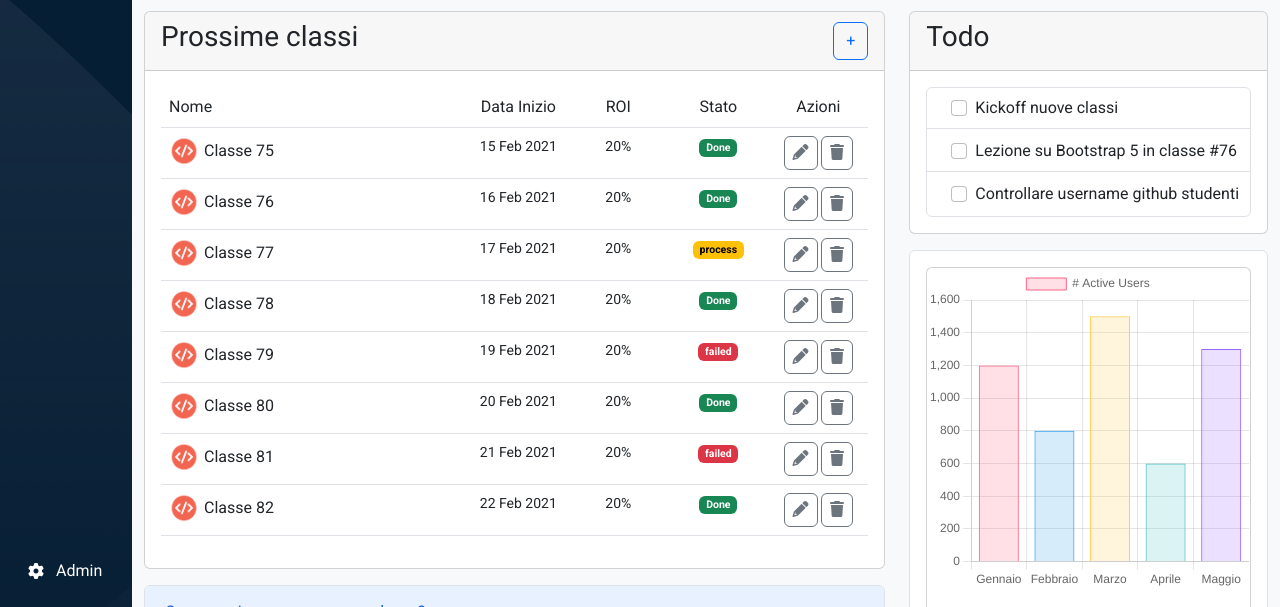
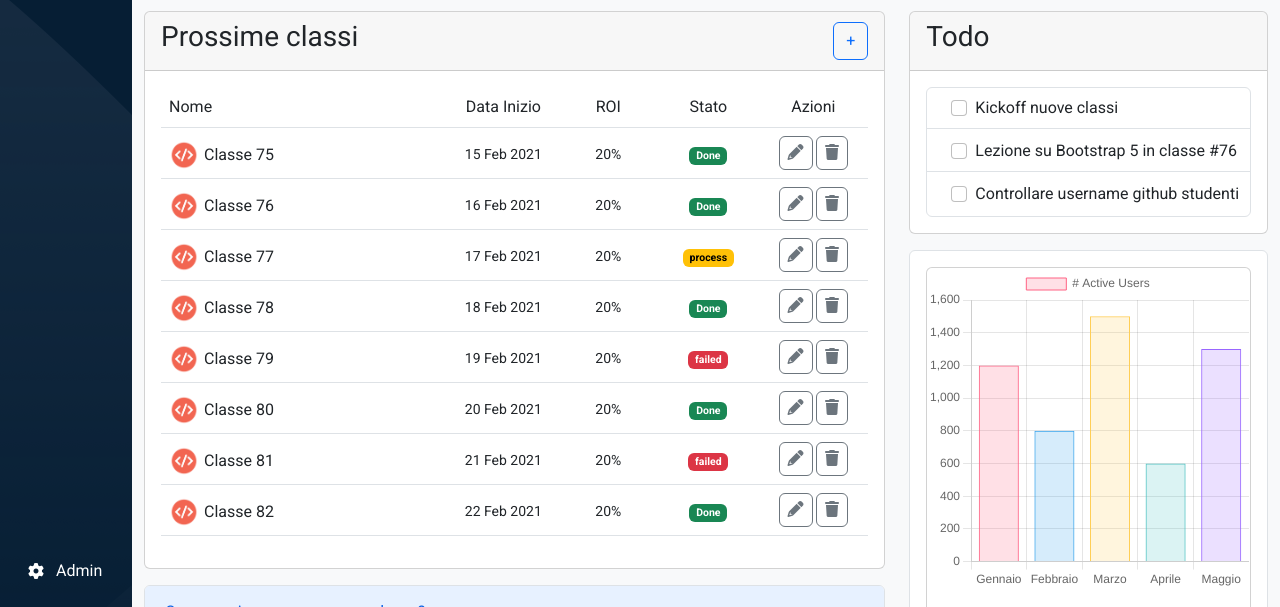
Before and after one commit to RaimondoCosma/html-css-bootstrap-dashboard, a plain HTML site: page index.html in a window 1280 px wide. Shown: the part 193-800 px from the top of the page. Drawn offline with nearby package versions, Linux system fonts and the light colour scheme.

Commit message:
Allinea elementi nella tabella

```diff
--- a/css/style.css
+++ b/css/style.css
@@ -37,6 +37,9 @@ a {
     width: 10%;
     min-width: 6.25rem;
 }
+.ms-min-width-110 {
+    min-width: 6.875rem;
+}
 .badge {
     cursor: pointer;
 }
@@ -50,7 +53,7 @@ a {
 }
 .ms-calendar {
     position: absolute;
-    right: 0;
+    right: .625rem;
     top: 2.625rem;
     color: grey;
 }
--- a/index.html
+++ b/index.html
@@ -152,6 +152,7 @@
                     <div class="row">
                         <!-- main col-8 -->
                         <div class="col-12 col-lg-8 py-3">
+                            <!-- Table Section -->
                             <div class="card position-relative">
                                 <h5 class="card-header fs-3 pb-3">Prossime classi</h5>
                                 <div class="text-end absolute"><button type="button" data-bs-toggle="offcanvas" data-bs-target="#offcanvas" class="btn btn-outline-primary">+</button></div>
@@ -168,65 +169,66 @@
                                         </thead>
                                         <tbody>
                                             <tr>
-                                                <td scope="col"><span class="ms-boolean-class ms-table-auto fs-6">Classe 75</span></td>
-                                                <td scope="col" class="d-none d-lg-table-cell ms-min-width-110 text-center">15 Feb 2021</td>
-                                                <td scope="col" class="d-none d-sm-table-cell ms-min-width-100 text-center">20%</td>
-                                                <td scope="col" class="ms-min-width-100 text-center"><span class="badge text-bg-success">Done</span></td>
+                                                <td scope="col"><span class="ms-min-width-110 ms-boolean-class ms-table-auto fs-6 pt-1">Classe 75</span></td>
+                                                <td scope="col" class="d-none d-lg-table-cell ms-min-width-110 text-center pt-3">15 Feb 2021</td>
+                                                <td scope="col" class="d-none d-sm-table-cell ms-min-width-100 text-center pt-3">20%</td>
+                                                <td scope="col" class="ms-min-width-100 text-center pt-3"><span class="badge text-bg-success">Done</span></td>
                                                 <td scope="col" class="ms-min-width-110 text-center"><button type="button" class="btn btn-outline-secondary px-2 py-1"><i class="fa-solid fa-pencil"></i></button> <button type="button" class="btn px-2 py-1 btn-outline-secondary"><i class="fa-solid fa-trash"></i></button></td>
                                             </tr>
                                             <tr>
-                                                <td scope="col"><span class="ms-boolean-class fs-6">Classe 76</span></td>
-                                                <td class="d-none d-lg-table-cell ms-min-width-110 text-center">16 Feb 2021</td>
-                                                <td class="d-none d-sm-table-cell ms-min-width-100 text-center">20%</td>
-                                                <td class="ms-min-width-100 text-center"><span class="badge text-bg-success">Done</span></td>
+                                                <td scope="col"><span class="ms-min-width-110 ms-boolean-class fs-6 pt-1">Classe 76</span></td>
+                                                <td class="d-none d-lg-table-cell ms-min-width-110 text-center pt-3">16 Feb 2021</td>
+                                                <td class="d-none d-sm-table-cell ms-min-width-100 text-center pt-3">20%</td>
+                                                <td class="ms-min-width-100 text-center pt-3"><span class="badge text-bg-success">Done</span></td>
                                                 <td class="ms-min-width-110 text-center"><button type="button" class="btn px-2 py-1 btn-outline-secondary"><i class="fa-solid fa-pencil"></i></button> <button type="button" class="btn px-2 py-1 btn-outline-secondary"><i class="fa-solid fa-trash"></i></button></td>
                                             </tr>
                                             <tr>
-                                                <td scope="col"><span class="ms-boolean-class fs-6">Classe 77</span></td>
-                                                <td class="d-none d-lg-table-cell ms-min-width-110 text-center">17 Feb 2021</td>
-                                                <td class="d-none d-sm-table-cell ms-min-width-100 text-center">20%</td>
-                                                <td class="ms-min-width-100 text-center"><span class="badge text-bg-warning">process</span></td>
+                                                <td scope="col"><span class="ms-min-width-110 ms-boolean-class fs-6 pt-1">Classe 77</span></td>
+                                                <td class="d-none d-lg-table-cell ms-min-width-110 text-center pt-3">17 Feb 2021</td>
+                                                <td class="d-none d-sm-table-cell ms-min-width-100 text-center pt-3">20%</td>
+                                                <td class="ms-min-width-100 text-center pt-3"><span class="badge text-bg-warning">process</span></td>
                                                 <td class="ms-min-width-110 text-center"><button type="button" class="btn px-2 py-1 btn-outline-secondary"><i class="fa-solid fa-pencil"></i></button> <button type="button" class="btn px-2 py-1 btn-outline-secondary"><i class="fa-solid fa-trash"></i></button></td>
                                             </tr>
                                             <tr>
-                                                <td scope="col"><span class="ms-boolean-class fs-6">Classe 78</span></td>
-                                                <td class="d-none d-lg-table-cell ms-min-width-110 text-center">18 Feb 2021</td>
-                                                <td class="d-none d-sm-table-cell ms-min-width-100 text-center">20%</td>
-                                                <td class="ms-min-width-100 text-center"><span class="badge text-bg-success">Done</span></td>
+                                                <td scope="col"><span class="ms-min-width-110 ms-boolean-class fs-6 pt-1">Classe 78</span></td>
+                                                <td class="d-none d-lg-table-cell ms-min-width-110 text-center pt-3">18 Feb 2021</td>
+                                                <td class="d-none d-sm-table-cell ms-min-width-100 text-center pt-3">20%</td>
+                                                <td class="ms-min-width-100 text-center pt-3"><span class="badge text-bg-success">Done</span></td>
                                                 <td class="ms-min-width-110 text-center"><button type="button" class="btn px-2 py-1 btn-outline-secondary"><i class="fa-solid fa-pencil"></i></button> <button type="button" class="btn px-2 py-1 btn-outline-secondary"><i class="fa-solid fa-trash"></i></button></td>
                                             </tr>
                                             <tr>
-                                                <td scope="col"><span class="ms-boolean-class fs-6">Classe 79</span></td>
-                                                <td scope="col" class="d-none d-lg-table-cell ms-min-width-110 text-center">19 Feb 2021</td>
-                                                <td scope="col" class="d-none d-sm-table-cell ms-min-width-100 text-center">20%</td>
-                                                <td scope="col" class="ms-min-width-100 text-center"><span class="badge text-bg-danger">failed</span></td>
+                                                <td scope="col"><span class="ms-min-width-110 ms-boolean-class fs-6 pt-1">Classe 79</span></td>
+                                                <td scope="col" class="d-none d-lg-table-cell ms-min-width-110 text-center pt-3">19 Feb 2021</td>
+                                                <td scope="col" class="d-none d-sm-table-cell ms-min-width-100 text-center pt-3">20%</td>
+                                                <td scope="col" class="ms-min-width-100 text-center pt-3"><span class="badge text-bg-danger">failed</span></td>
                                                 <td scope="col" class="ms-min-width-110 text-center"><button type="button" class="btn px-2 py-1 btn-outline-secondary"><i class="fa-solid fa-pencil"></i></button> <button type="button" class="btn px-2 py-1 btn-outline-secondary"><i class="fa-solid fa-trash"></i></button></td>
                                             </tr>
                                             <tr>
-                                                <td scope="col"><span class="ms-boolean-class fs-6">Classe 80</span></td>
-                                                <td class="d-none d-lg-table-cell ms-min-width-110 text-center">20 Feb 2021</td>
-                                                <td class="d-none d-sm-table-cell ms-min-width-100 text-center">20%</td>
-                                                <td class="ms-min-width-100 text-center"><span class="badge text-bg-success">Done</span></td>
+                                                <td scope="col"><span class="ms-min-width-110 ms-boolean-class fs-6 pt-1">Classe 80</span></td>
+                                                <td class="d-none d-lg-table-cell ms-min-width-110 text-center pt-3">20 Feb 2021</td>
+                                                <td class="d-none d-sm-table-cell ms-min-width-100 text-center pt-3">20%</td>
+                                                <td class="ms-min-width-100 text-center pt-3"><span class="badge text-bg-success">Done</span></td>
                                                 <td class="ms-min-width-110 text-center"><button type="button" class="btn px-2 py-1 btn-outline-secondary"><i class="fa-solid fa-pencil"></i></button> <button type="button" class="btn px-2 py-1 btn-outline-secondary"><i class="fa-solid fa-trash"></i></button></td>
                                             </tr>
                                             <tr>
-                                                <td scope="col"><span class="ms-boolean-class fs-6">Classe 81</span></td>
-                                                <td class="d-none d-lg-table-cell ms-min-width-110 text-center">21 Feb 2021</td>
-                                                <td class="d-none d-sm-table-cell ms-min-width-100 text-center">20%</td>
-                                                <td class="ms-min-width-100 text-center"><span class="badge text-bg-danger">failed</span></td>
+                                                <td scope="col"><span class="ms-min-width-110 ms-boolean-class fs-6 pt-1">Classe 81</span></td>
+                                                <td class="d-none d-lg-table-cell ms-min-width-110 text-center pt-3 pt-3">21 Feb 2021</td>
+                                                <td class="d-none d-sm-table-cell ms-min-width-100 text-center pt-3">20%</td>
+                                                <td class="ms-min-width-100 text-center pt-3"><span class="badge text-bg-danger">failed</span></td>
                                                 <td class="ms-min-width-110 text-center"><button type="button" class="btn px-2 py-1 btn-outline-secondary"><i class="fa-solid fa-pencil"></i></button> <button type="button" class="btn px-2 py-1 btn-outline-secondary"><i class="fa-solid fa-trash"></i></button></td>
                                             </tr>
                                             <tr>
-                                                <td scope="col"><span class="ms-boolean-class fs-6">Classe 82</span></td>
-                                                <td class="d-none d-lg-table-cell ms-min-width-110 text-center">22 Feb 2021</td>
-                                                <td class="d-none d-sm-table-cell ms-min-width-100 text-center">20%</td>
-                                                <td class="ms-min-width-100 text-center"><span class="badge text-bg-success">Done</span></td>
+                                                <td scope="col"><span class="ms-min-width-110 ms-boolean-class fs-6 pt-1">Classe 82</span></td>
+                                                <td class="d-none d-lg-table-cell ms-min-width-110 text-center pt-3">22 Feb 2021</td>
+                                                <td class="d-none d-sm-table-cell ms-min-width-100 text-center pt-3">20%</td>
+                                                <td class="ms-min-width-100 text-center pt-3"><span class="badge text-bg-success">Done</span></td>
                                                 <td class="ms-min-width-110 text-center"><button type="button" class="btn px-2 py-1 btn-outline-secondary"><i class="fa-solid fa-pencil"></i></button> <button type="button" class="btn px-2 py-1 btn-outline-secondary"><i class="fa-solid fa-trash"></i></button></td>
                                             </tr>
                                         </tbody>
                                       </table>
                                 </div>
                             </div>
+                            <!-- /Table Section -->
                             <!-- accordion -->
                             <div class="accordion pt-3" id="accordionExample">
                                 <div class="accordion-item">
@@ -337,7 +339,7 @@
                 <input type="text" class="form-control" id="formGroupExampleInput" placeholder="Classe --">
               </div>
               <div class="mb-3 position-relative">
-                <label for="formGroupExampleInput2" class="form-label">Data Inizio <i class="ms-calendar fa-solid fa-house col-auto px-3 ms-2 ms-lg-0"></i></label>
+                <label for="formGroupExampleInput2" class="form-label">Data Inizio<i class="ms-calendar fa-regular fa-calendar"></i></label>
                 <input type="date" class="form-control" id="formGroupExampleInput2" placeholder="gg/mm/aaaa">
               </div>
               <button type="submit" class="btn btn-primary">Salva</button>
```
